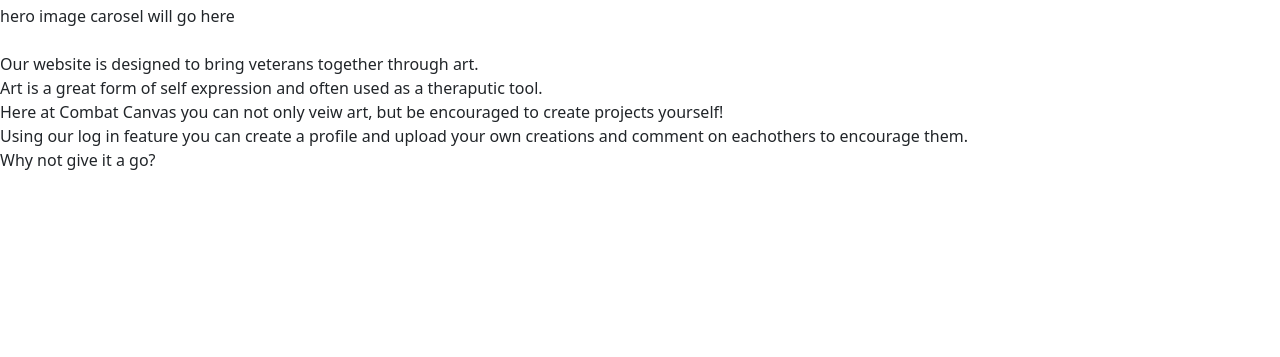
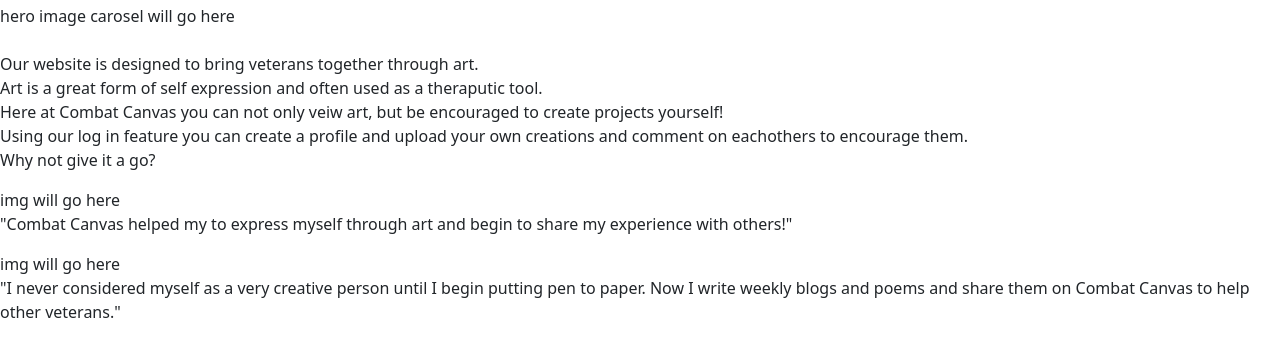
Before and after one commit to tindyc/Combat-Canvas, a Django app: page / in a window 1280 px wide. Shown: the part 150-507 px from the top of the page. Run offline with Django 4.2, Linux system fonts and the light colour scheme.

Commit message:
add user quotes to the home page div contents container

```diff
--- a/home/templates/home/index.html
+++ b/home/templates/home/index.html
@@ -15,7 +15,11 @@
     Why not give it a go?</p>
 </div>
 <div class="home-contents-container">
-<div><p></p></div>
+    <div>img will go here</div>
+    <div><p>"Combat Canvas helped my to express myself through art and begin to share my experience with others!"</p></div>
+    <div>img will go here</div>
+    <div><p>"I never considered myself as a very creative person until I begin putting pen to paper.
+         Now I write weekly blogs and poems and share them on Combat Canvas to help other veterans."</p></div>
 </div>
 </body>
 {% endblock %}
```
Also changed, not shown: static/images/profiles/home-page-construct.jpg (added), static/images/profiles/home-page-paint.jpg (added), static/images/profiles/home-page-support.jpg (added).
